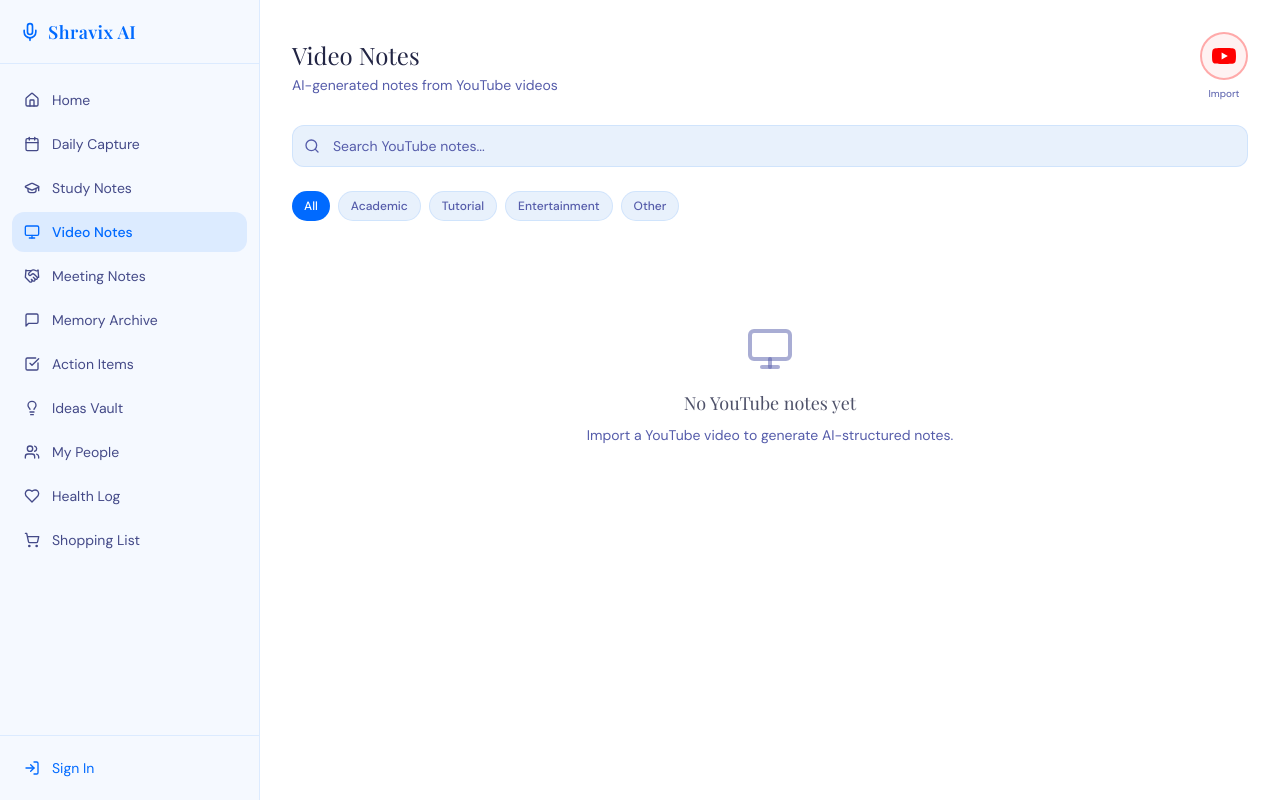
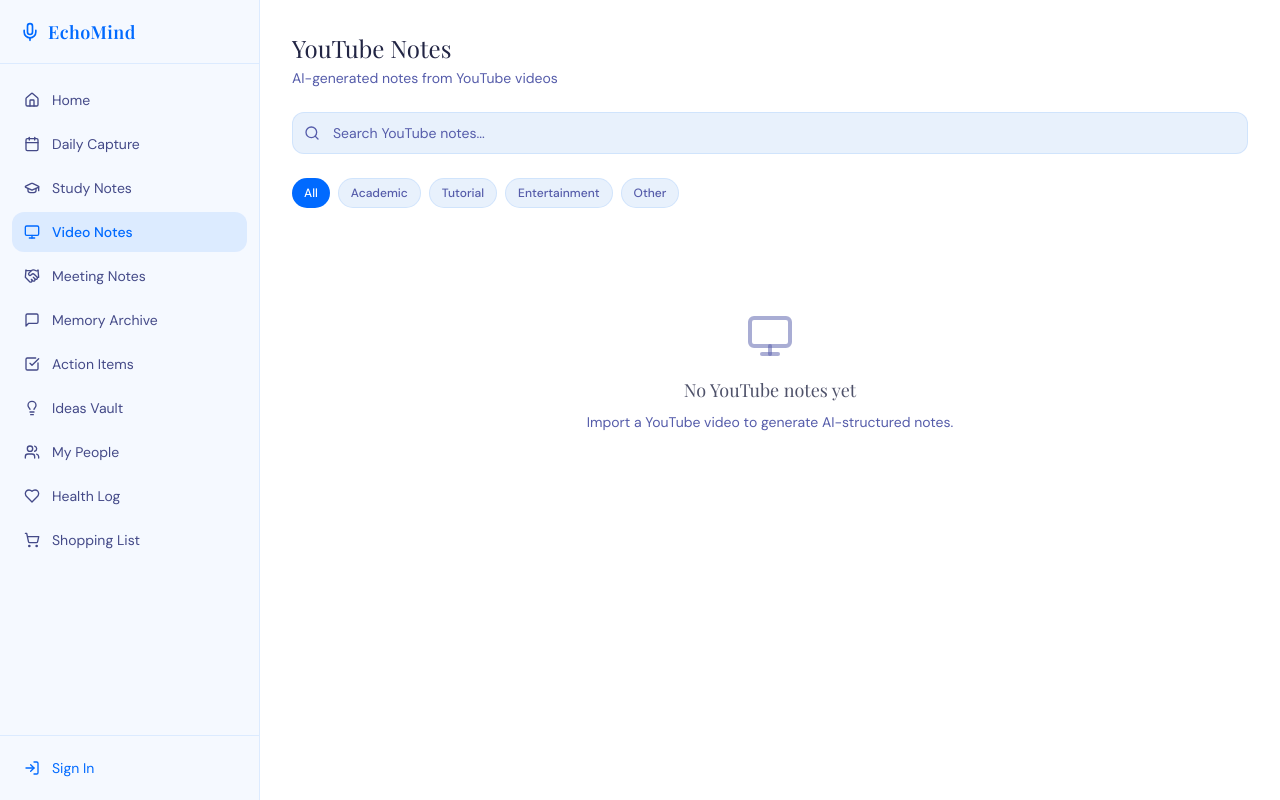
Before and after one commit to akarshankatiyar/voice-journal, a React (Vite) app: page /youtube-notes in a window 1280 px wide. Built offline with nearby package versions, Linux system fonts and the light colour scheme; the HTML template or start-up script is replaced by a standard one; a web font is replaced by a local one.

Commit message:
Reverted to commit eec07965d999ae11f9b766cf938c0efe0371159f

```diff
--- a/index.html
+++ b/index.html
@@ -3,9 +3,9 @@
   <head>
     <meta charset="UTF-8" />
     <meta name="viewport" content="width=device-width, initial-scale=1.0" />
-    <title>Shravix AI — AI Voice Companion</title>
-    <meta name="description" content="Shravix AI captures your voice, transcribes, classifies, and organizes your conversations with AI." />
-    <meta name="author" content="Shravix AI" />
+    <title>VoiceCollar — AI Voice Companion</title>
+    <meta name="description" content="VoiceCollar captures your voice, transcribes, classifies, and organizes your conversations with AI." />
+    <meta name="author" content="VoiceCollar" />
     <link rel="preconnect" href="https://fonts.googleapis.com">
     <link rel="preconnect" href="https://fonts.gstatic.com" crossorigin>
     <link href="https://fonts.googleapis.com/css2?family=DM+Sans:ital,opsz,wght@0,9..40,100..1000;1,9..40,100..1000&family=Dancing+Script:wght@400..700&family=Playfair+Display:ital,wght@0,400..900;1,400..900&display=swap" rel="stylesheet">
--- a/src/components/layout/AppSidebar.tsx
+++ b/src/components/layout/AppSidebar.tsx
@@ -51,7 +51,7 @@ export function AppSidebar() {
         <div className="flex items-center justify-between px-5 h-16 border-b border-primary/10">
           <div className="flex items-center gap-2">
             <Mic className="h-5 w-5 text-primary" />
-            <span className="font-display text-lg text-primary font-semibold tracking-wide">Shravix AI</span>
+            <span className="font-display text-lg text-primary font-semibold tracking-wide">EchoMind</span>
           </div>
           <button onClick={toggleSidebar} className="lg:hidden text-muted-foreground hover:text-foreground">
             <X className="h-5 w-5" />
--- a/src/components/layout/TopNavbar.tsx
+++ b/src/components/layout/TopNavbar.tsx
@@ -108,7 +108,7 @@ export function TopNavbar() {
             </DialogTitle>
           </DialogHeader>
           <div className="space-y-4 py-2">
-            <p className="text-sm text-muted-foreground">Unlock the full power of Shravix AI with Premium features:</p>
+            <p className="text-sm text-muted-foreground">Unlock the full power of EchoMind with Premium features:</p>
             <ul className="space-y-2 text-sm text-foreground">
               <li className="flex items-center gap-2">✨ Unlimited AI processing</li>
               <li className="flex items-center gap-2">📊 Advanced analytics & insights</li>
--- a/src/pages/Auth.tsx
+++ b/src/pages/Auth.tsx
@@ -65,7 +65,7 @@ export default function Auth() {
           <div className="h-16 w-16 rounded-2xl bg-primary/10 flex items-center justify-center mb-4">
             <Mic className="h-8 w-8 text-primary" />
           </div>
-          <h1 className="font-display text-2xl text-primary">Shravix AI</h1>
+          <h1 className="font-display text-2xl text-primary">EchoMind</h1>
           <p className="text-sm text-muted-foreground mt-1">
             {isLogin ? 'Welcome back' : 'Create your account'}
           </p>
--- a/src/pages/Home.tsx
+++ b/src/pages/Home.tsx
@@ -156,7 +156,7 @@ export default function Home() {
               <span className="animate-ping absolute inline-flex h-full w-full rounded-full bg-emerald-400 opacity-75" />
               <span className="relative inline-flex rounded-full h-3 w-3 bg-emerald-500" />
             </span>
-            <span className="font-display text-lg sm:text-xl text-foreground font-bold">Shravix AI is Active</span>
+            <span className="font-display text-lg sm:text-xl text-foreground font-bold">EchoMind is Active</span>
           </div>
           {lastCaptured && (
             <span className="text-[10px] font-body text-muted-foreground bg-card/60 px-2 py-1 rounded-full border border-primary/5">
--- a/src/pages/Settings.tsx
+++ b/src/pages/Settings.tsx
@@ -76,7 +76,7 @@ export default function Settings() {
           <HelpCircle className="h-4 w-4 text-primary" />
           <h2 className="font-display text-base text-foreground">About</h2>
         </div>
-        <p className="text-xs text-muted-foreground">Shravix AI v1.0 — AI-powered voice notes</p>
+        <p className="text-xs text-muted-foreground">EchoMind v1.0 — AI-powered voice notes</p>
       </motion.div>
     </motion.div>
   );
--- a/src/pages/SharedNote.tsx
+++ b/src/pages/SharedNote.tsx
@@ -54,7 +54,7 @@ export default function SharedNote() {
         {/* Header */}
         <div className="flex items-center gap-2 mb-6">
           <Mic className="h-5 w-5 text-primary" />
-          <span className="font-display text-lg text-primary font-semibold">Shravix AI</span>
+          <span className="font-display text-lg text-primary font-semibold">EchoMind</span>
           <span className="text-xs text-muted-foreground ml-auto">Shared Note</span>
         </div>
 
@@ -92,7 +92,7 @@ export default function SharedNote() {
         </motion.div>
 
         <p className="text-center text-xs text-muted-foreground mt-6">
-          Generated with Shravix AI — AI-powered voice notes
+          Generated with EchoMind — AI-powered voice notes
         </p>
       </div>
     </div>
--- a/src/pages/YouTubeNotes.tsx
+++ b/src/pages/YouTubeNotes.tsx
@@ -8,8 +8,6 @@ import { YouTubeImportDialog } from '@/components/youtube/YouTubeImportDialog';
 import { Badge } from '@/components/ui/badge';
 import { toast } from 'sonner';
 
-const YT_ICON = '/images/youtube-icon.svg';
-
 const container = { hidden: { opacity: 0 }, show: { opacity: 1, transition: { staggerChildren: 0.08 } } };
 const item = { hidden: { opacity: 0, y: 12 }, show: { opacity: 1, y: 0 } };
 
@@ -19,7 +17,6 @@ export default function YouTubeNotes() {
   const [search, setSearch] = useState('');
   const [filter, setFilter] = useState<string>('All');
   const [selectedNote, setSelectedNote] = useState<string | null>(null);
-  const [importOpen, setImportOpen] = useState(false);
   const academicNotes = useConversationStore((s) => s.academicNotes);
   const conversations = useConversationStore((s) => s.conversations);
   const deleteAcademicNote = useConversationStore((s) => s.deleteAcademicNote);
@@ -42,6 +39,7 @@ export default function YouTubeNotes() {
   const getConversation = (convId: string) => conversations.find(c => c.id === convId);
 
   const handleMoveToAcademic = (noteId: string) => {
+    // Note is already in academic notes store, just toast confirmation
     toast.success('Note is saved in Academic Notes!');
   };
 
@@ -50,20 +48,11 @@ export default function YouTubeNotes() {
       <motion.div variants={item} className="flex items-center justify-between">
         <div>
           <h1 className="font-display text-2xl text-foreground mb-1 flex items-center gap-2">
-            Video Notes
+            YouTube Notes
           </h1>
           <p className="text-sm text-muted-foreground">AI-generated notes from YouTube videos</p>
         </div>
-        <button
-          onClick={() => setImportOpen(true)}
-          className="flex flex-col items-center gap-1.5"
-        >
-          <div className="h-12 w-12 rounded-full border-2 border-destructive/30 bg-destructive/5 flex items-center justify-center hover:bg-destructive/10 transition-colors">
-            <img src={YT_ICON} alt="YouTube" className="h-6 w-6 object-contain" />
-          </div>
-          <span className="text-[10px] font-body text-muted-foreground">Import</span>
-        </button>
-        <YouTubeImportDialog open={importOpen} onOpenChange={setImportOpen} />
+        <YouTubeImportDialog />
       </motion.div>
 
       {/* Search */}
```
